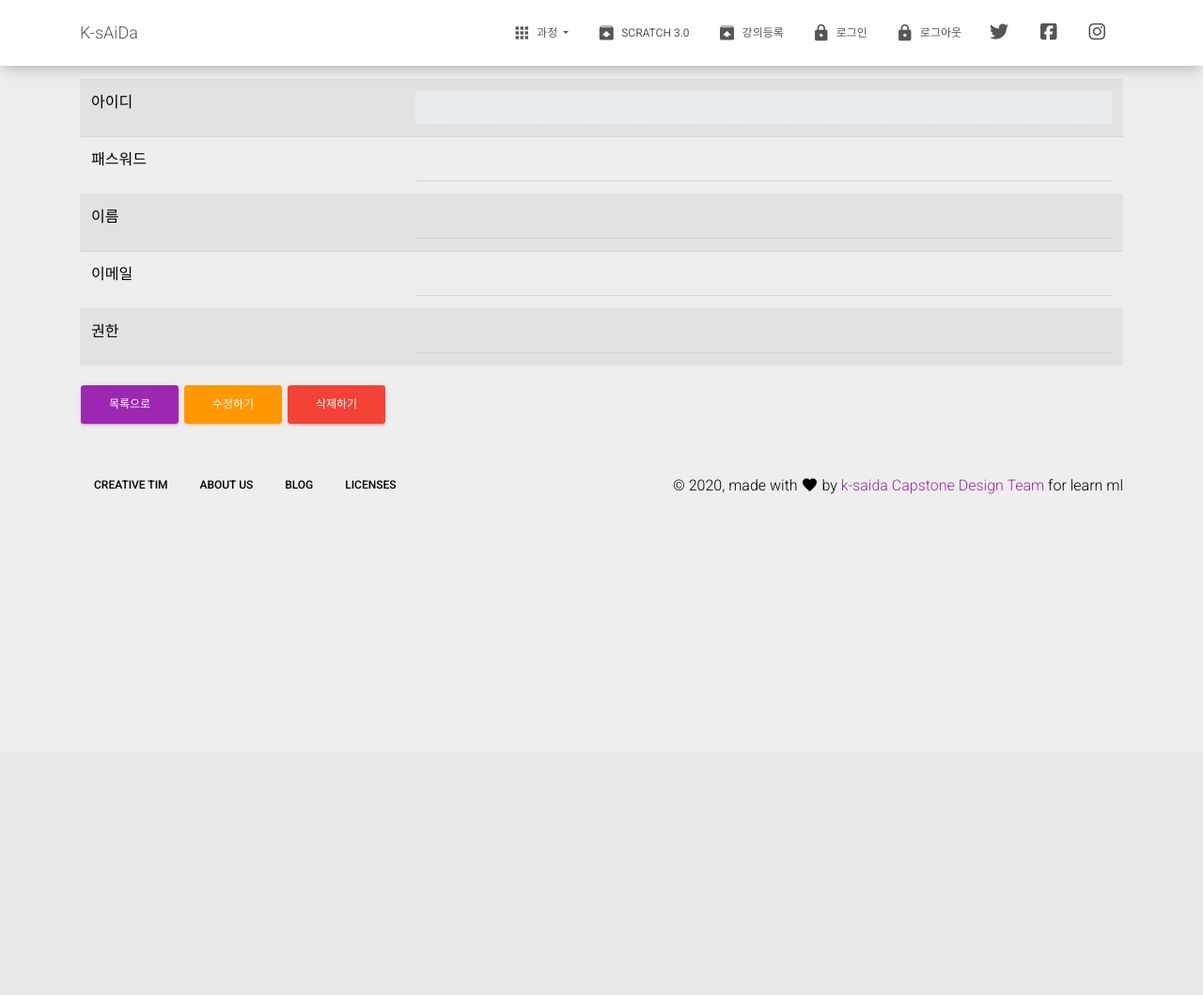
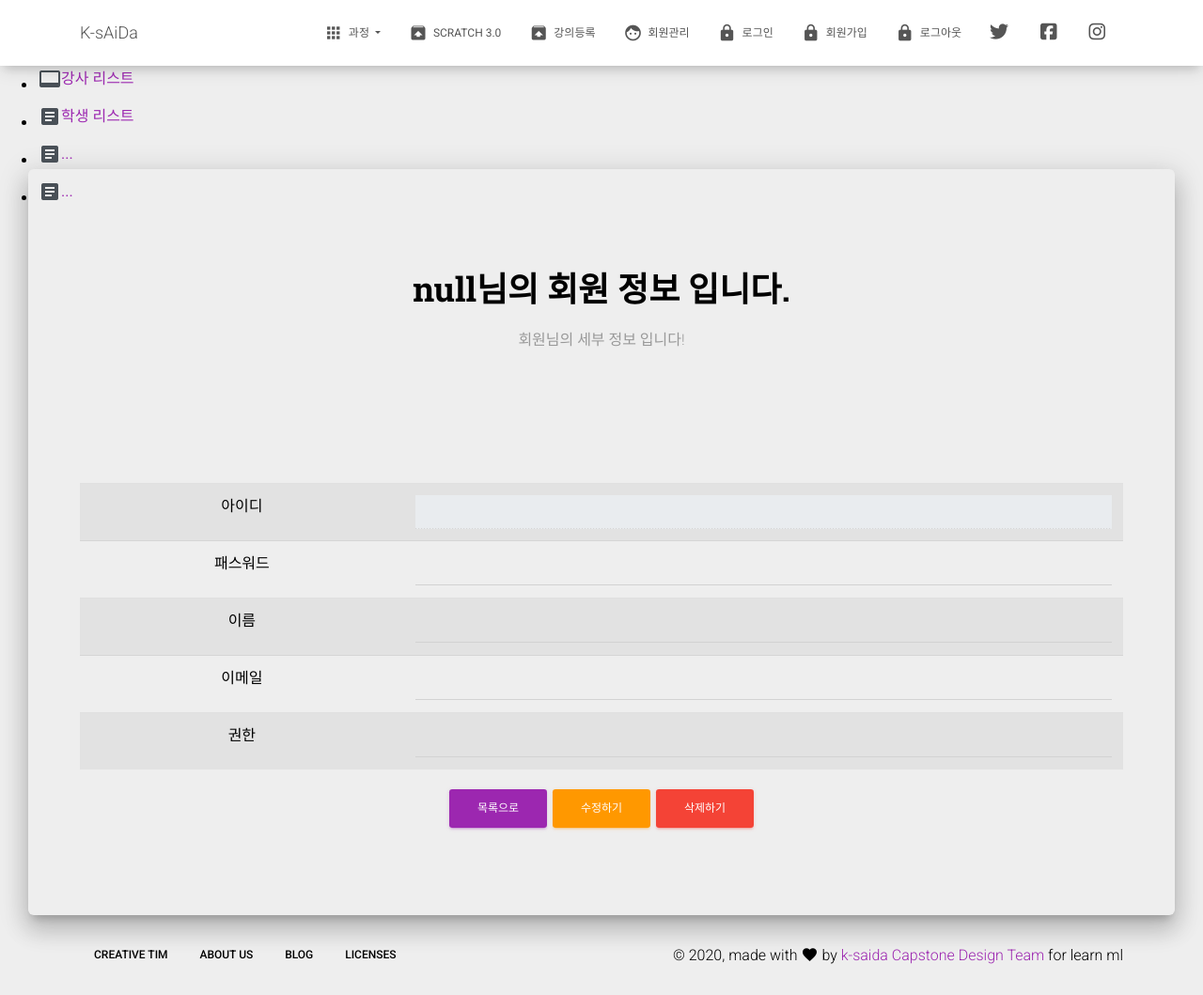
Before and after one commit to ghdmsrkd/forSpring, a Spring app: page /user/userDetail in a window 1280 px wide. Shown: the whole page at 94% size. Before the commit the page ends 526 px from the top, so only its background shows below. Run offline with Thymeleaf, Linux system fonts and the light colour scheme; the template is opened without the code that fills it, so the values that code supplies are empty; some of the project's set-up classes (security, data sources, template engines, error pages and the like) are left out, and stand-ins take their place; some libraries are stand-ins or nearby versions.

Commit message:
fix about user html style and fix navbar

```diff
--- a/MyProject/src/main/resources/templates/fragments/navbar.html
+++ b/MyProject/src/main/resources/templates/fragments/navbar.html
@@ -21,7 +21,7 @@
               <i class="material-icons">apps</i> 과정
             </a>
             <div class="dropdown-menu dropdown-with-icons">
-              <a href="/lecture/lectureShow/15" class="dropdown-item">
+              <a href="/lecture/lectureShow/39" class="dropdown-item">
                 <i class="material-icons">layers</i> 인공지능
               </a>
               <a href="" class="dropdown-item">
@@ -44,8 +44,20 @@
           </li>
 
           <li class="nav-item">
+            <a class="nav-link" href="/user/userList" >
+              <i class="material-icons">face</i> 회원관리
+            </a>
+          </li>
+
+          <li class="nav-item">
             <a class="nav-link" href="/login/login" >
               <i class="material-icons">lock</i> 로그인
+            </a>
+          </li>
+
+          <li class="nav-item">
+            <a class="nav-link" href="/login/signupForm" >
+              <i class="material-icons">lock</i> 회원가입
             </a>
           </li>
 
--- a/MyProject/src/main/resources/templates/user/userDetail.html
+++ b/MyProject/src/main/resources/templates/user/userDetail.html
@@ -5,47 +5,65 @@
 
 <!-- index.html 고유 CSS 추가 -->
 <th:block layout:fragment="css">
+  <link th:href="@{/assets/css/saidaRegistLecture.css}" rel="stylesheet" />
+
 </th:block>
 
 <!-- index.html 고유 스크립트 추가 -->
 <th:block layout:fragment="script">
+
 </th:block>
 
 <div layout:fragment="content">
+	<div id="page-wrapper">
+		<!-- 사이드바 -->
+		<div id="sidebar-wrapper">
+			<ul class="sidebar-nav">
+				<li class="sidebar-brand"><a href="/user/userList">회원 관리</a></li>
+				<li><span class="input-group-text"><i class="material-icons">article</i><a href="/user/userList">전체 리스트</a></span></li>
+				<li><span class="input-group-text"><i class="material-icons">video_label</i><a href="">강사 리스트</a></span></li>
+				<li><span class="input-group-text"><i class="material-icons">article</i><a href="">학생 리스트</a></span></li>
+				<li><span class="input-group-text"><i class="material-icons">article</i><a href="">...</a></span></li>
+				<li><span class="input-group-text"><i class="material-icons">article</i><a href="">...</a></span></li>
+			</ul>
+		</div>
+		<!-- /사이드바 -->
+
+		<!-- 본문 -->
+		<div id="page-content-wrapper">
+			<div class="main-raised">
 				<div class="container">
+					<div class="section text-center">
+						<h2 th:text="${user.id}+'님의  회원 정보 입니다.'" class="title"></h2>
+						<span class="description">회원님의 세부 정보 입니다!</span>
+					</div>
+				</div>
+
+				<div class="container">
+					<div class="section text-center">
 						<form id="frm" role="form" th:method="POST" th:action="'/user/userUpdate/'+${user.id}">
-			<h2> 사용자 등록 </h2>
 							<table class="table table-striped">
-
 							<tr>
-
 								<td>아이디</td>
 								<td><input class="form-control" type="text" id ="id" name ="id" th:value="${user.id}" disabled="disabled"></td>
-
 							</tr>
 							<tr>
-
 								<td>패스워드</td>
 								<td><input class="form-control" type="text" id ="pw" name ="pw"th:value="${user.pw}"></td>
-
 							</tr>
 							<tr>
-
 								<td>이름</td>
 								<td><input class="form-control" type="text" id ="name" name ="name"th:value="${user.name}"></td>
 
 							</tr>
 							<tr>
-
 								<td>이메일</td>
 								<td><input class="form-control" type="text" id ="email" name ="email"th:value="${user.email}"></td>
 
 							</tr>
 							<tr>
-
 								<td>권한</td>
 								<td><input class="form-control" type="text" id ="role" name ="role"th:value="${user.role}"></td>
-
 							</tr>
 						</table>
 						<a href="/user/userList" class="btn btn-primary">목록으로</a>
@@ -53,8 +71,14 @@
 						<a href="/user/userDelete/" th:attrappend="href=${user.id}" class="btn btn-danger">삭제하기</a>
 
 					</form>
-
+					</div>
+				</div>
+			</div>
 		</div>
 
 	</div>
+</div>
+
+
+
 </html>
```
Also changed, not shown: MyProject/src/main/java/kr/inhatc/spring/user/controller/UserController.java (+12 -2 lines), MyProject/src/main/resources/templates/user/userList.html (+37 -5 lines). Lines whose indentation alone changed are shown as unchanged.
